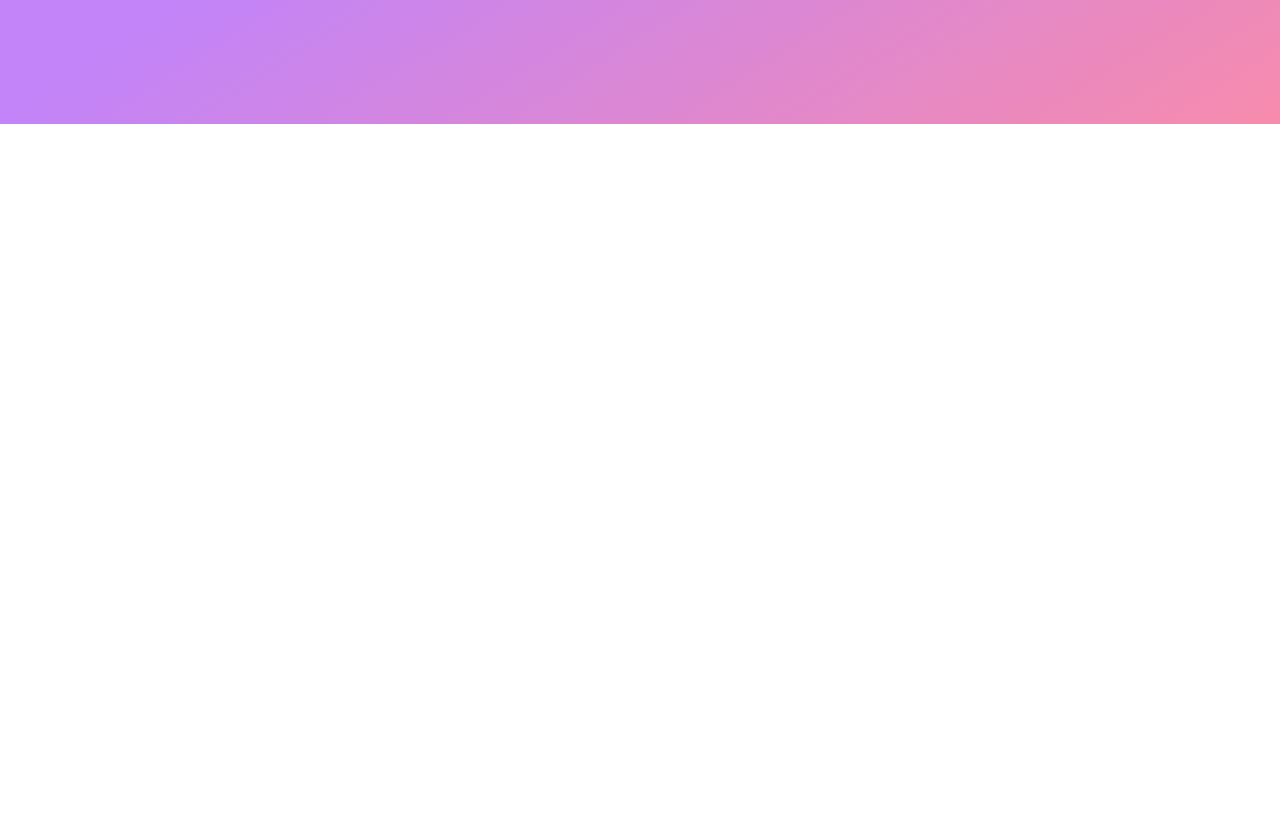
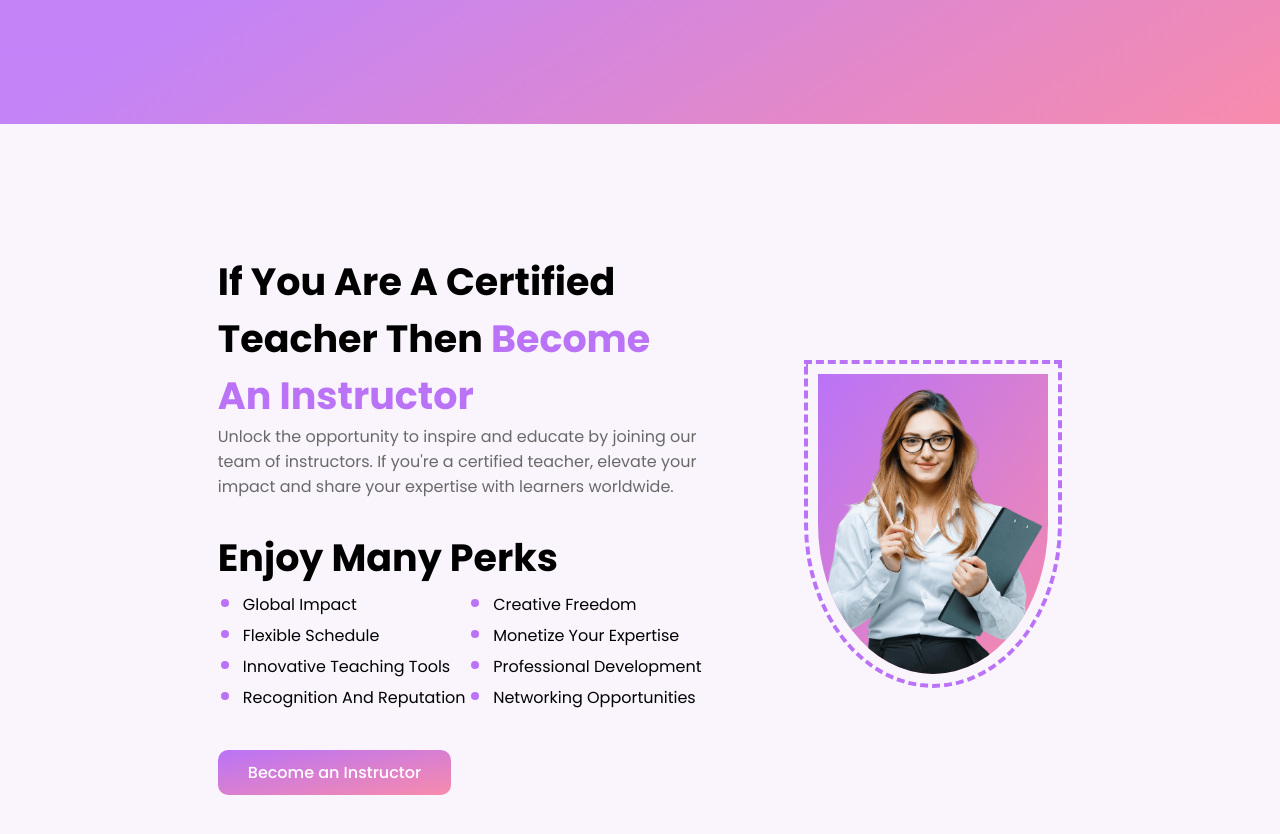
Before and after one commit to stefan-the-great/react-education-website, a React (Create React App) app: page / in a window 1280 px wide. Shown: the part 2489-3323 px from the top of the page. Before the commit the page ends 2613 px from the top, so only its background shows below. Built offline with nearby package versions, Linux system fonts and the light colour scheme; the HTML template or start-up script is replaced by a standard one.

Commit message:
Teachers Section Mobile View Complete

```diff
--- a/src/App.jsx
+++ b/src/App.jsx
@@ -22,7 +22,7 @@ function App() {
             <SearchCourses />
             <Courses />
             <PopularCourses />
-            {/* <Tearchers /> */}
+            <Tearchers />
 
             {/* <div id='bottom-section'>
                 <Testimonials />
--- a/src/App.scss
+++ b/src/App.scss
@@ -44,7 +44,7 @@ section {
     // height: 100vh;
     padding: 0px 140px;
     @media only screen and (max-width: 600px) {
-        padding: 0px 50px;
+        padding: 0px 30px;
         height: auto;
         width: fit-content;
     }
--- a/src/components/Tearchers.jsx
+++ b/src/components/Tearchers.jsx
@@ -1,6 +1,6 @@
 import React from 'react'
 import TeacherPic from '../images/teacher-pic.png';
-import '../css/teachers.css'
+import '../css/teachers.scss'
 
 function Tearchers() {
   return (
--- a/src/css/teachers.css
+++ /dev/null
@@ -1,60 +0,0 @@
-/* TEACHERS SECTION */
-
-#teachers {
-    height: 100vh;
-    display: flex;
-    align-items: center;
-    justify-content: center;
-    gap: 100px;
-}
-
-#teachers .left {
-    width: 38vw;
-}
-
-#teachers .left .perks {
-    margin-top: 30px;
-}
-
-#teachers .left .perks ul {
-    display: grid;
-    grid-template-columns: auto auto;
-    list-style: disc;
-    font-size: 16px;
-    margin-left: 25px;
-}
-
-#teachers .left .perks ul li::marker {
-    font-size: 22px;
-    color: #ba73f7;
-}
-
-#teachers .left .action-btn {
-    margin-top: 40px;
-}
-
-#teachers .right .outer-wrapper {
-    border-radius: 0px 0px 50% 50%;
-    width: 400px;
-    aspect-ratio: 1/1.2;
-    display: flex;
-    align-items: center;
-    justify-content: center;
-    border: 4px dashed #ba73f7;
-}
-
-#teachers .right .outer-wrapper .inner-wrapper {
-    overflow: hidden;
-    height: 100%;
-    width: 100%;
-    margin: 10px;
-    background: linear-gradient(to bottom right, #ba73f7, #f78bac);
-    border-radius: 0px 0px 50% 50%;
-    display: flex;
-    align-items: flex-end;
-    justify-content: center;
-}
-
-#teachers .right .outer-wrapper .inner-wrapper img {
-    height: 95%;
-}
--- /dev/null
+++ b/src/css/teachers.scss
@@ -0,0 +1,85 @@
+/* TEACHERS SECTION */
+
+#teachers {
+    height: 100vh;
+    display: flex;
+    align-items: center;
+    justify-content: center;
+    gap: 100px;
+    @media only screen and (max-width: 600px) {
+        gap: 50px;
+        height: auto;
+        width: auto;
+        flex-direction: column;
+        margin: 50px 0px;
+    }
+    .left {
+        width: 38vw;
+        @media only screen and (max-width: 600px) {
+            width: auto;
+            text-align: left;
+        }
+        h2 {
+            @media only screen and (max-width: 600px) {
+                width: auto;
+                text-align: left;
+            }
+        }
+        p {
+            @media only screen and (max-width: 600px) {
+                font-size: 12px;
+            }
+        }
+        .perks {
+            margin-top: 30px;
+            ul {
+                display: grid;
+                grid-template-columns: auto auto;
+                list-style: disc;
+                font-size: 16px;
+                @media only screen and (max-width: 600px) {
+                    font-size: 12px;
+                    column-gap: 15px;
+                }
+                li {
+                    margin-left: 25px;
+                    @media only screen and (max-width: 600px) {
+                        // width: 150px;
+                    }
+                    &::marker {
+                        font-size: 22px;
+                        color: #ba73f7;
+                    }
+                }
+            }
+        }
+        .action-btn {
+            margin-top: 40px;
+        }
+    }
+    .right {
+        .outer-wrapper {
+            border-radius: 0px 0px 50% 50%;
+            width: 250px;
+            aspect-ratio: 1/1.2;
+            display: flex;
+            align-items: center;
+            justify-content: center;
+            border: 4px dashed #ba73f7;
+            .inner-wrapper {
+                overflow: hidden;
+                height: 100%;
+                width: 100%;
+                margin: 10px;
+                background: linear-gradient(to bottom right, #ba73f7, #f78bac);
+                border-radius: 0px 0px 50% 50%;
+                display: flex;
+                align-items: flex-end;
+                justify-content: center;
+                img {
+                    height: 95%;
+                }
+            }
+        }
+    }
+}
```
